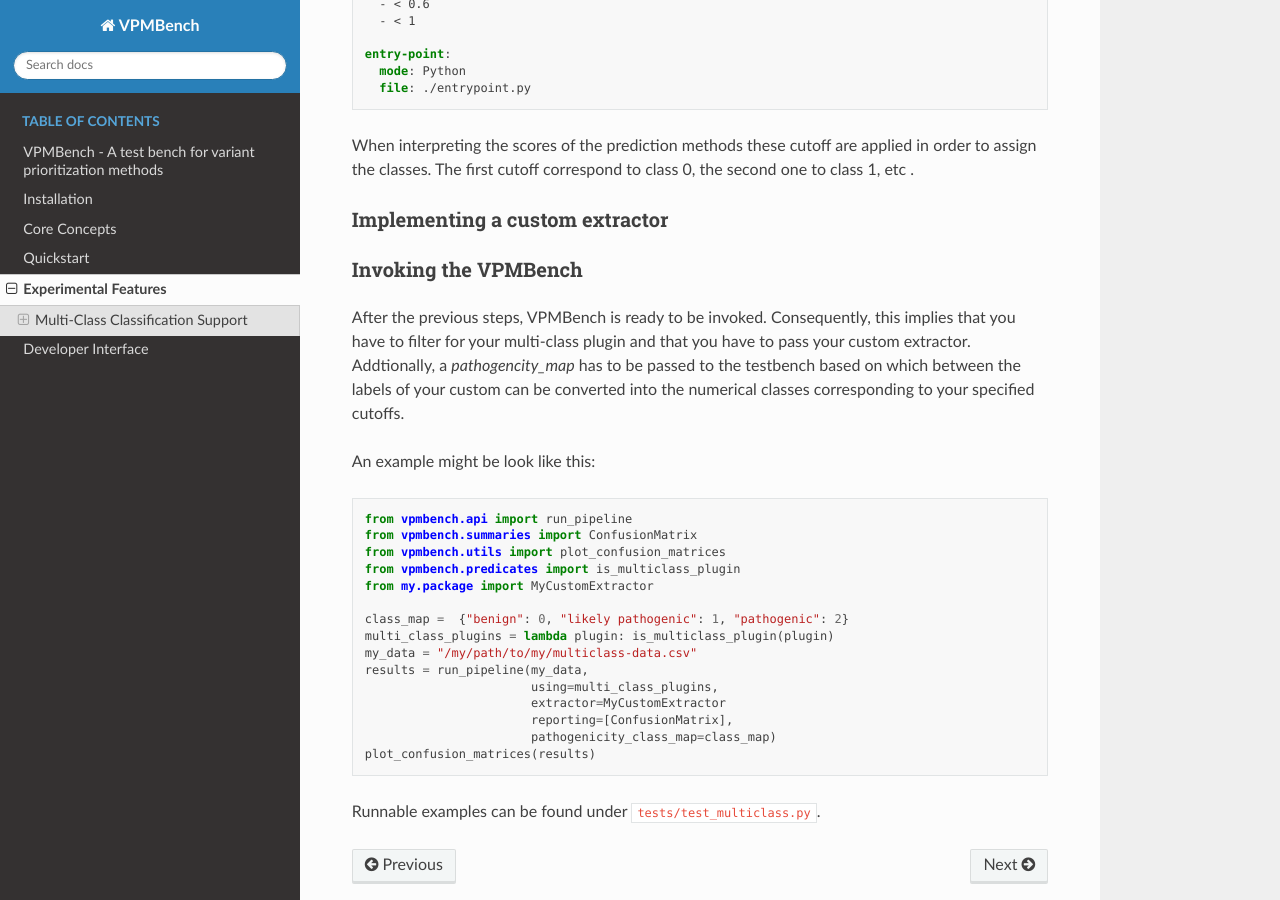
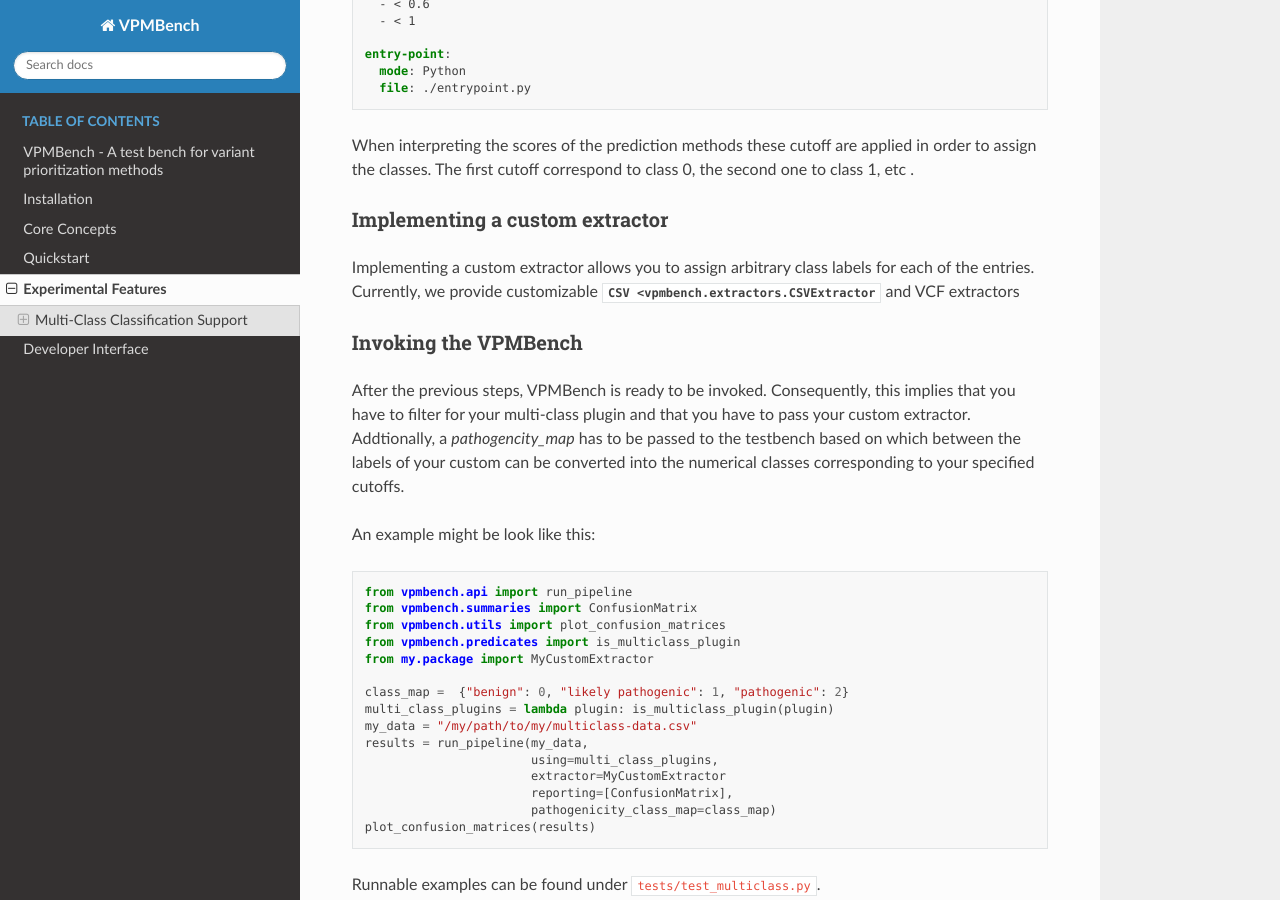
Before and after one commit to IDEA-PRIO/VPMBench, a Sphinx documentation site: the page built from docs/source/user/experimental-features.rst, in a window 1280 px wide and 900 px high, scrolled down 708 px. Built offline with Sphinx 7.4.7 and the Read the Docs theme 2.0.0, drawn with Linux system fonts in a browser that asks for light colours.

Commit message:
some on documentation

```diff
--- a/docs/source/user/experimental-features.rst
+++ b/docs/source/user/experimental-features.rst
@@ -16,7 +16,7 @@
 Implementing a Multi-Class Plugin
 ^^^^^^^^^^^^^^^^^^^^^^^^^^^^^^^^^^^^
 
-To implement a multi-class plugin, you have to basically follow the same approach as for the  :ref:`standard plugins <plugins>`.
+To implement a multi-class plugin, you have to basically follow the same approach as for the :ref:`standard plugins <plugins>`.
 The only difference between the standard plugins and multi-class plugins is the number of specified cutoff points.
 For the multi-class plugins, we require that for each class a cuttoff is defined as shown in the following example:
 
@@ -39,7 +39,8 @@
 Implementing a custom extractor
 ^^^^^^^^^^^^^^^^^^^^^^^^^^^^^^^
 
-
+Implementing a custom extractor allows you to assign arbitrary class labels for each of the entries.
+Currently, we provide customizable :class:`CSV <vpmbench.extractors.CSVExtractor` and VCF extractors
 
 Invoking the VPMBench
 ^^^^^^^^^^^^^^^^^^^^^
```
